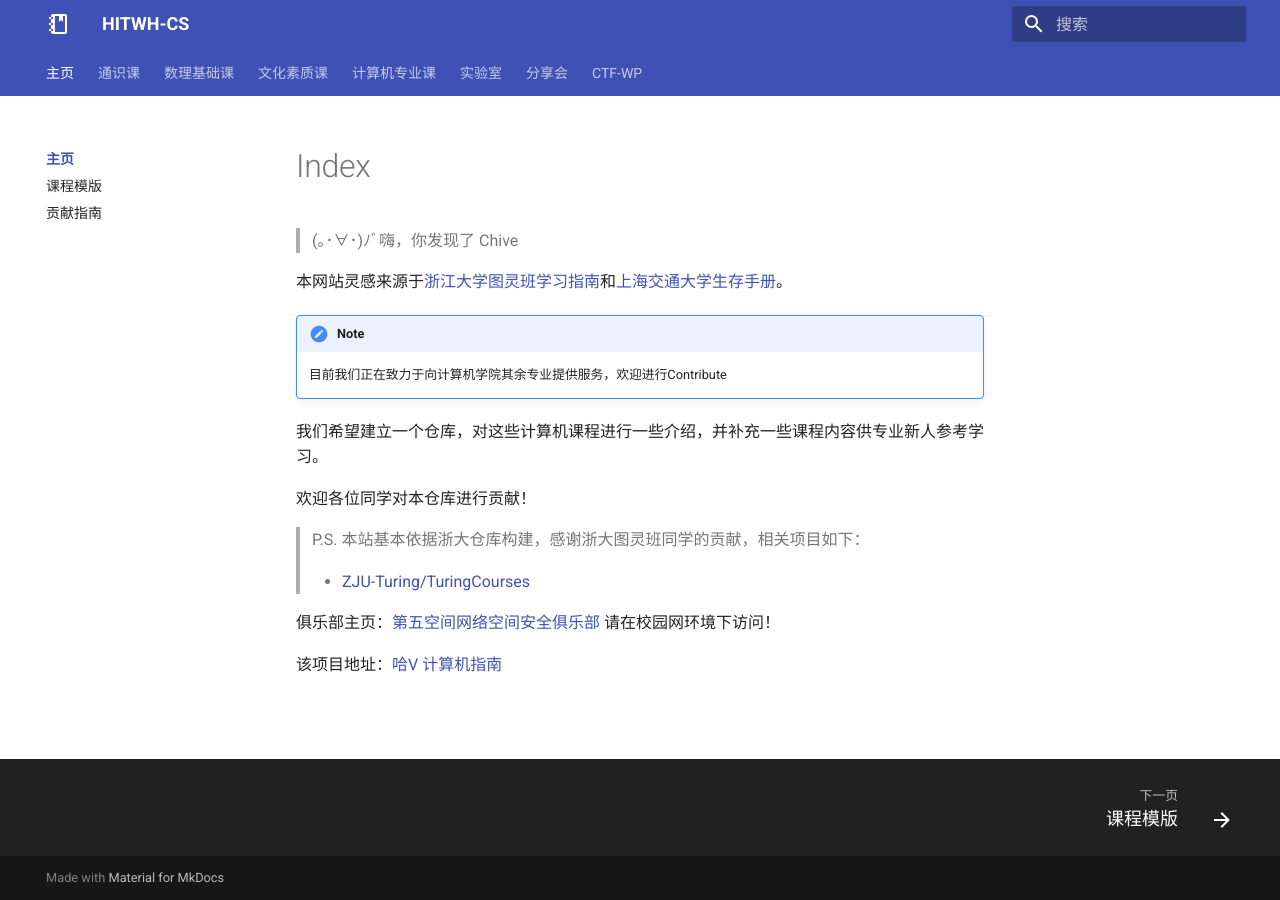
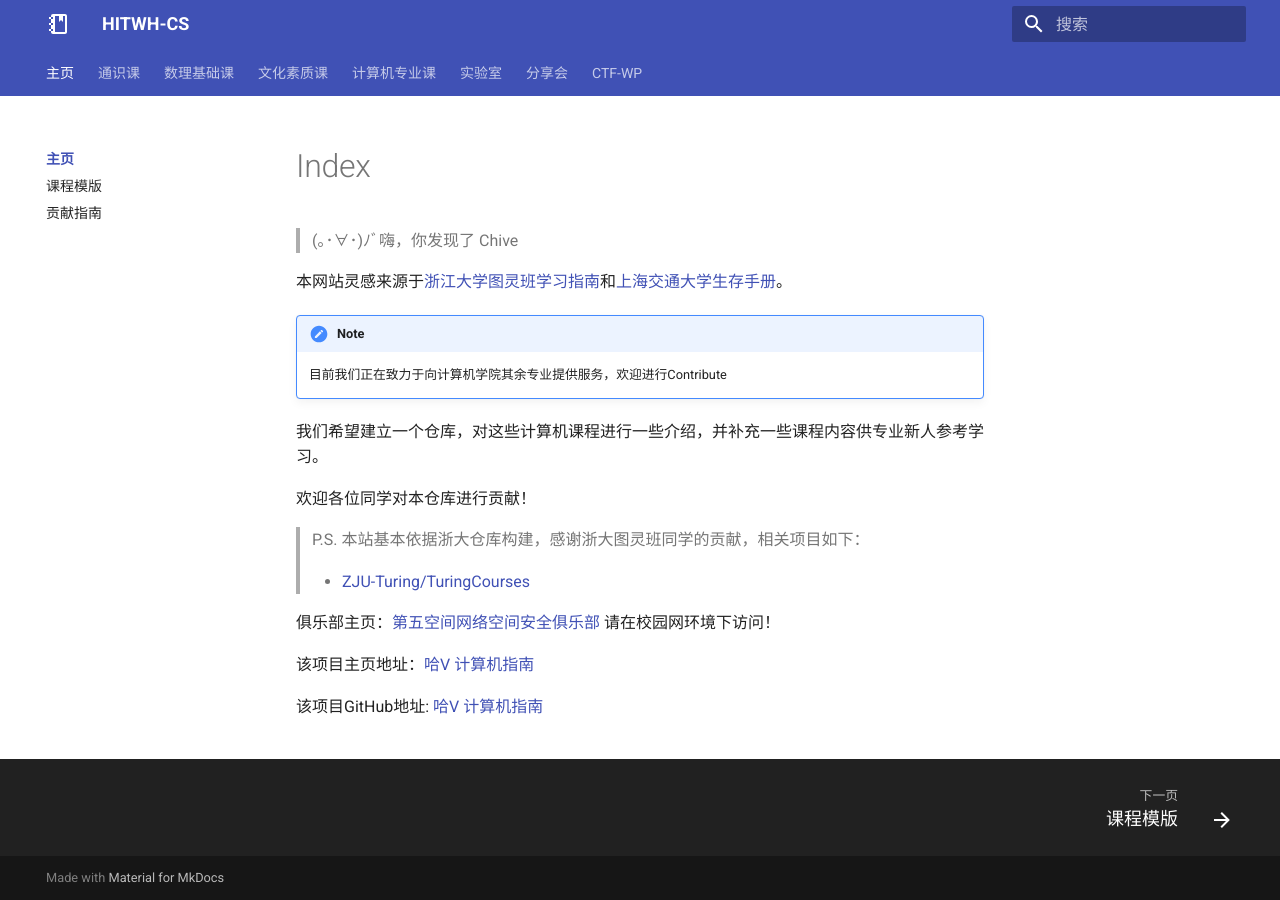
Before and after one commit to Fifth-Space/HITWH-CS, an MkDocs documentation site: the page built from docs/index.md, in a window 1280 px wide. Built offline with MkDocs 1.6.1 and Material for MkDocs 9.7.7, drawn with Linux system fonts in a browser that asks for light colours.

Commit message:
Update index.md

```diff
--- a/docs/index.md
+++ b/docs/index.md
@@ -16,4 +16,6 @@
 
 俱乐部主页：[第五空间网络空间安全俱乐部](https://chive.vaa.la/) 请在校园网环境下访问！
 
-该项目地址：[哈V 计算机指南](https://fifth-space.github.io/HITWH-CS/)
+该项目主页地址：[哈V 计算机指南](https://fifth-space.github.io/HITWH-CS/)
+
+该项目GitHub地址: [哈V 计算机指南](https://github.com/Fifth-Space/HITWH-CS)
```
